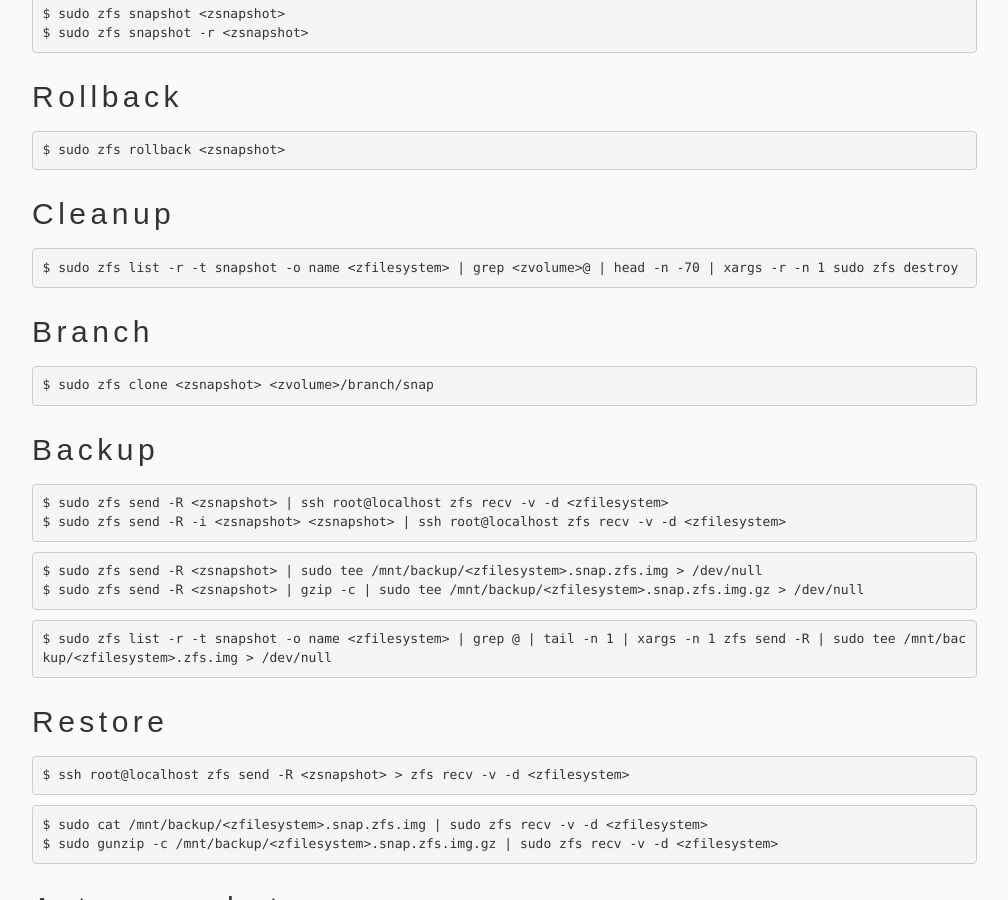
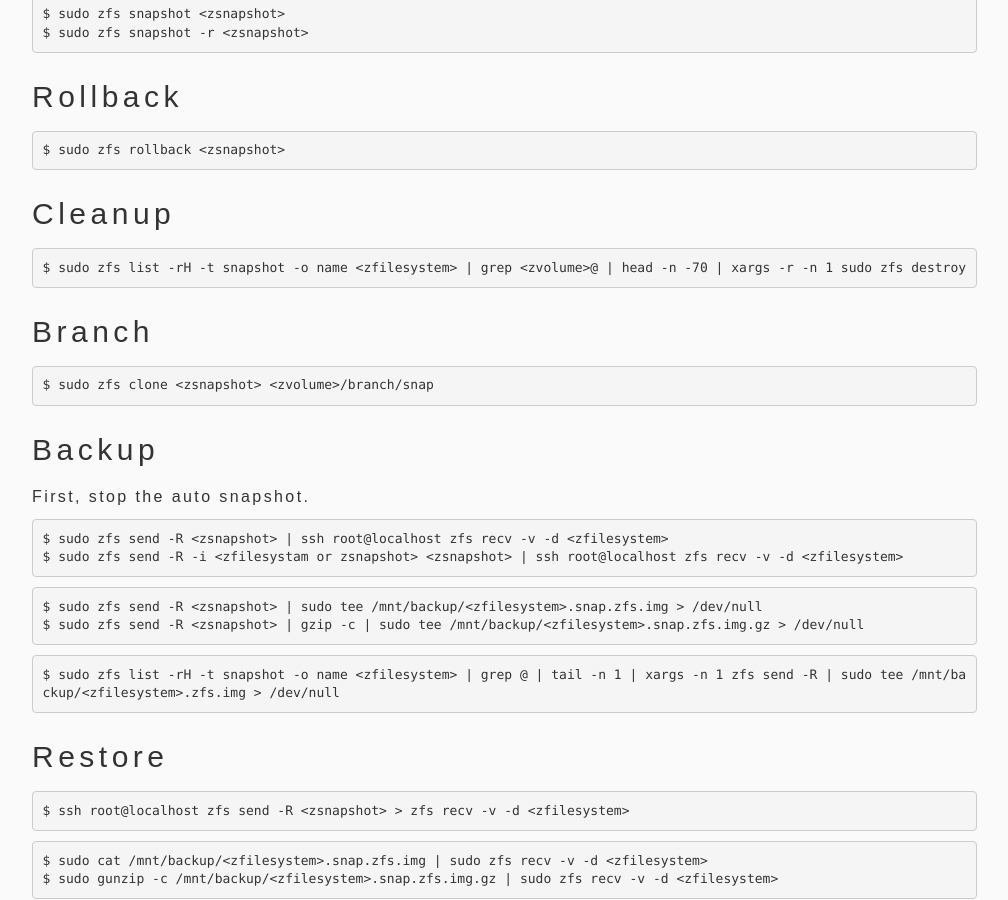
Before and after one commit to falsandtru/falsandtru.github.io, a Jekyll site: the page built from unix/zfs/index.md, in a window 1280 px wide and 900 px high, scrolled down 2472 px. Shown: the whole window, without its empty margins (233-1241 px from the left). Built offline with Jekyll 4.4.1, drawn with Linux system fonts in a browser that asks for light colours; nearby versions of some CDN libraries.

Commit message:
docs: update zfs

````diff
--- a/unix/zfs/index.md
+++ b/unix/zfs/index.md
@@ -143,7 +143,7 @@ $ sudo zfs rollback <zsnapshot>
 ## Cleanup
 
 ```
-$ sudo zfs list -r -t snapshot -o name <zfilesystem> | grep <zvolume>@ | head -n -70 | xargs -r -n 1 sudo zfs destroy
+$ sudo zfs list -rH -t snapshot -o name <zfilesystem> | grep <zvolume>@ | head -n -70 | xargs -r -n 1 sudo zfs destroy
 ```
 
 ## Branch
@@ -154,9 +154,11 @@ $ sudo zfs clone <zsnapshot> <zvolume>/branch/snap
 
 ## Backup
 
+First, stop the auto snapshot.
+
 ```
 $ sudo zfs send -R <zsnapshot> | ssh root@localhost zfs recv -v -d <zfilesystem>
-$ sudo zfs send -R -i <zsnapshot> <zsnapshot> | ssh root@localhost zfs recv -v -d <zfilesystem>
+$ sudo zfs send -R -i <zfilesystam or zsnapshot> <zsnapshot> | ssh root@localhost zfs recv -v -d <zfilesystem>
 ```
 
 ```
@@ -165,7 +167,7 @@ $ sudo zfs send -R <zsnapshot> | gzip -c | sudo tee /mnt/backup/<zfilesystem>.sn
 ```
 
 ```
-$ sudo zfs list -r -t snapshot -o name <zfilesystem> | grep @ | tail -n 1 | xargs -n 1 zfs send -R | sudo tee /mnt/backup/<zfilesystem>.zfs.img > /dev/null
+$ sudo zfs list -rH -t snapshot -o name <zfilesystem> | grep @ | tail -n 1 | xargs -n 1 zfs send -R | sudo tee /mnt/backup/<zfilesystem>.zfs.img > /dev/null
 ```
 
 ## Restore
````
